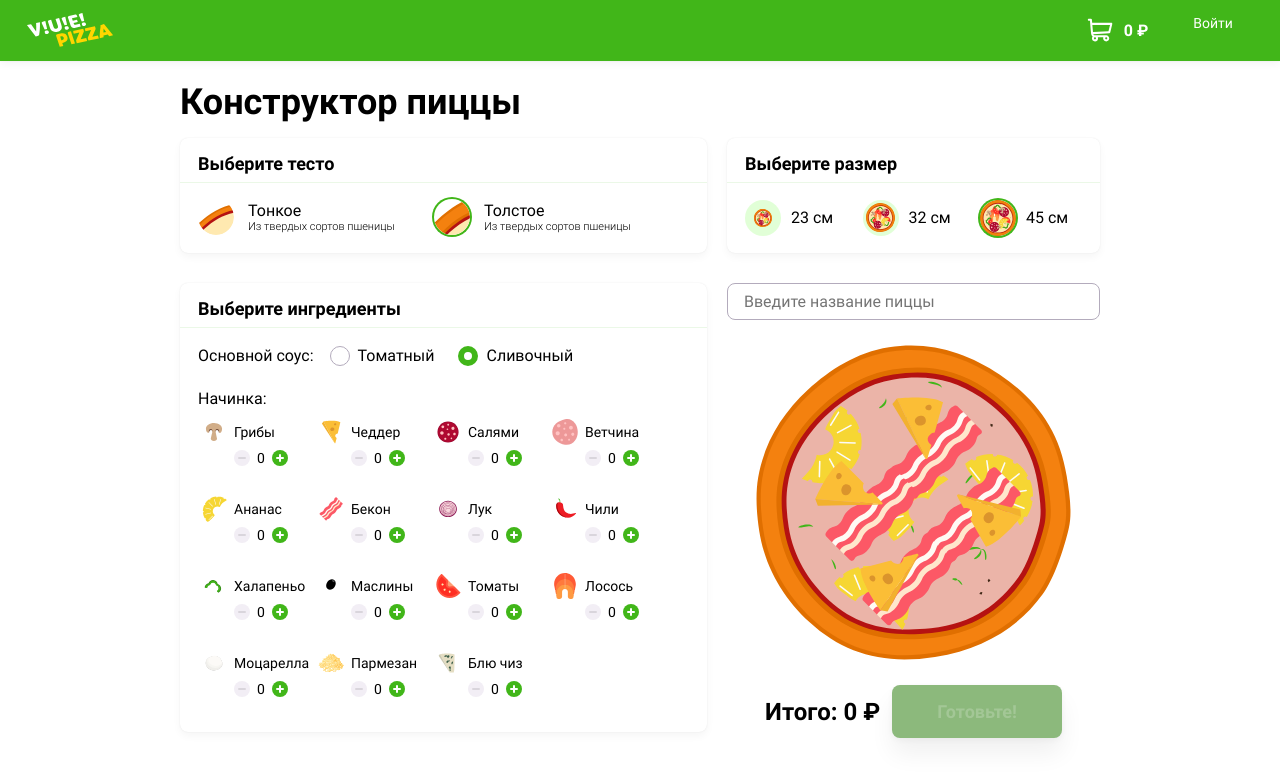
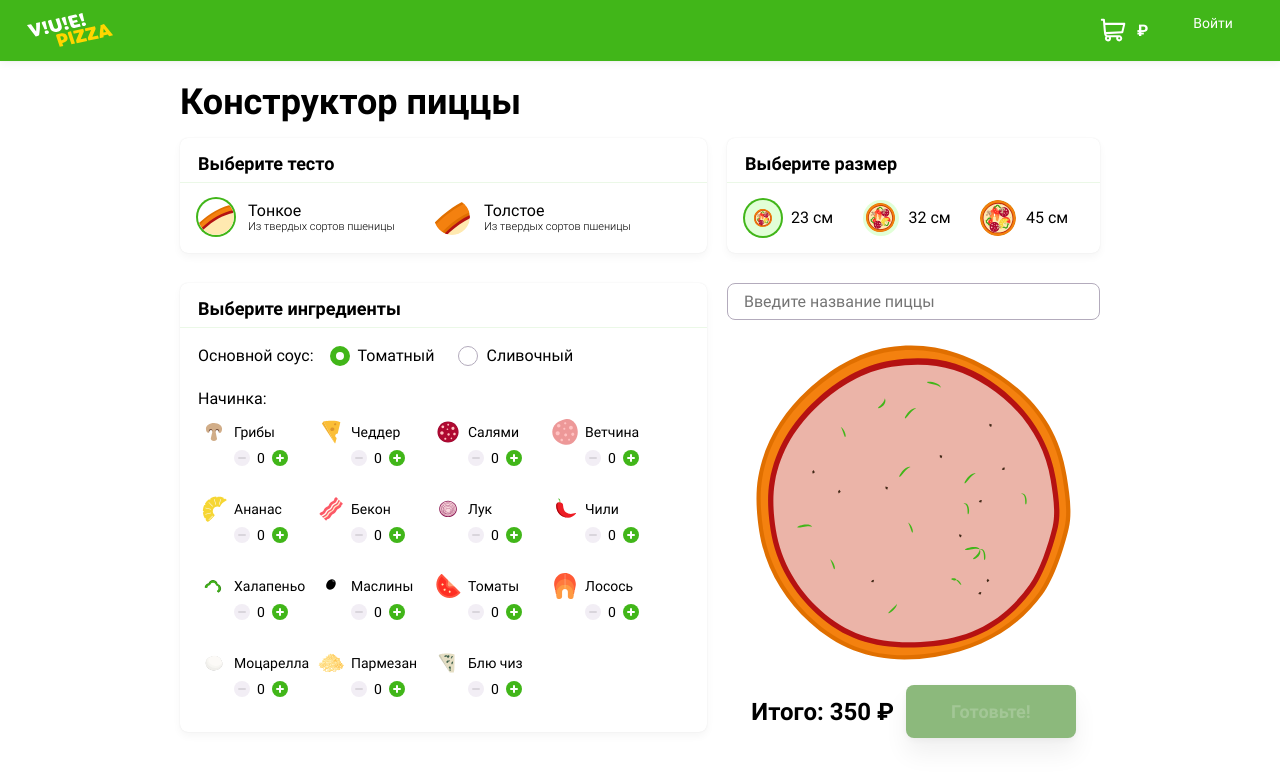
Before and after one commit to htmlacademy-vue/859219-pizza-1, a Vue app in the folder src/frontend/: page / in a window 1280 px wide. Shown: the top 782 px of the page. Built offline with nearby package versions, Linux system fonts and the light colour scheme.

Commit message:
5. Updated Index component

```diff
--- a/src/frontend/src/App.vue
+++ b/src/frontend/src/App.vue
@@ -9,7 +9,9 @@ import Index from "./views/Index";
 
 export default {
   name: "App",
-  components: { Index },
+  components: {
+    Index,
+  },
 };
 </script>
 
--- a/src/frontend/src/main.js
+++ b/src/frontend/src/main.js
@@ -1,5 +1,5 @@
 import Vue from "vue";
-import App from "./App.vue";
+import App from "./App";
 
 Vue.config.productionTip = false;
 
--- a/src/frontend/src/views/Index.vue
+++ b/src/frontend/src/views/Index.vue
@@ -1,214 +1,101 @@
 <template>
-  <div>
-    <header class="header">
-      <div class="header__logo">
-        <a href="" class="logo">
-          <img
-            src="../assets/img/logo.svg"
-            alt="V!U!E! Pizza logo"
-            width="90"
-            height="40"
-          />
-        </a>
-      </div>
-      <div class="header__cart">
-        <a href="">0 ₽</a>
-      </div>
-      <div class="header__user">
-        <a href="" class="header__login"><span>Войти</span></a>
-      </div>
-    </header>
-
+  <AppLayout>
     <main class="content">
-      <form action="" method="post">
+      <form>
         <div class="content__wrapper">
           <h1 class="title title--big">Конструктор пиццы</h1>
 
-          <div class="content__dough">
-            <div class="sheet">
-              <h2 class="title title--small sheet__title">Выберите тесто</h2>
+          <BuilderDoughSelector
+            :items="items"
+            :selected-items="selectedItems"
+            @change-selected-item="changeSelectedItem"
+          />
 
-              <div class="sheet__content dough">
-                <label
-                  class="dough__input"
-                  v-for="dough in pizza.dough"
-                  :key="dough.id"
-                  :class="doughInputClass[dough.id]"
-                >
-                  <input
-                    type="radio"
-                    name="dought"
-                    value="light"
-                    class="visually-hidden"
-                    checked
-                  />
-                  <b>{{ dough.name }}</b>
-                  <span>{{ dough.description }}</span>
-                </label>
-              </div>
-            </div>
-          </div>
+          <BuilderSizeSelector
+            :items="items"
+            :selected-items="selectedItems"
+            @change-selected-item="changeSelectedItem"
+          />
 
-          <div class="content__diameter">
-            <div class="sheet">
-              <h2 class="title title--small sheet__title">Выберите размер</h2>
+          <BuilderIngredientsSelector
+            :items="items"
+            :selected-items="selectedItems"
+            @change-selected-item="changeSelectedItem"
+          />
 
-              <div class="sheet__content diameter">
-                <label
-                  class="diameter__input"
-                  v-for="size in pizza.sizes"
-                  :key="size.id"
-                  :class="diameterInputClass[size.id]"
-                >
-                  <input
-                    type="radio"
-                    name="diameter"
-                    value="normal"
-                    class="visually-hidden"
-                    checked
-                  />
-                  <span>{{ size.name }}</span>
-                </label>
-              </div>
-            </div>
-          </div>
-
-          <div class="content__ingredients">
-            <div class="sheet">
-              <h2 class="title title--small sheet__title">
-                Выберите ингредиенты
-              </h2>
-
-              <div class="sheet__content ingredients">
-                <div class="ingredients__sauce">
-                  <p>Основной соус:</p>
-
-                  <label
-                    class="radio ingredients__input"
-                    v-for="sauce in pizza.sauces"
-                    :key="sauce.id"
-                  >
-                    <input type="radio" name="sauce" value="tomato" checked />
-                    <span>{{ sauce.name }}</span>
-                  </label>
-                </div>
-
-                <div class="ingredients__filling">
-                  <p>Начинка:</p>
-
-                  <ul class="ingredients__list">
-                    <li
-                      class="ingredients__item"
-                      v-for="ingredient in pizza.ingredients"
-                      :key="ingredient.id"
-                    >
-                      <span
-                        class="filling"
-                        :class="fillingClass[ingredient.id]"
-                      >
-                        {{ ingredient.name }}
-                      </span>
-
-                      <div class="counter counter--orange ingredients__counter">
-                        <button
-                          type="button"
-                          class="counter__button counter__button--minus"
-                          disabled
-                        >
-                          <span class="visually-hidden">Меньше</span>
-                        </button>
-                        <input
-                          type="text"
-                          name="counter"
-                          class="counter__input"
-                          value="0"
-                        />
-                        <button
-                          type="button"
-                          class="counter__button counter__button--plus"
-                        >
-                          <span class="visually-hidden">Больше</span>
-                        </button>
-                      </div>
-                    </li>
-                  </ul>
-                </div>
-              </div>
-            </div>
-          </div>
-
-          <div class="content__pizza">
-            <label class="input">
-              <span class="visually-hidden">Название пиццы</span>
-              <input
-                type="text"
-                name="pizza_name"
-                placeholder="Введите название пиццы"
-              />
-            </label>
-
-            <div class="content__constructor">
-              <div class="pizza pizza--foundation--big-tomato">
-                <div class="pizza__wrapper">
-                  <div class="pizza__filling pizza__filling--ananas"></div>
-                  <div class="pizza__filling pizza__filling--bacon"></div>
-                  <div class="pizza__filling pizza__filling--cheddar"></div>
-                </div>
-              </div>
-            </div>
-
-            <div class="content__result">
-              <p>Итого: 0 ₽</p>
-              <button type="button" class="button" disabled>Готовьте!</button>
-            </div>
-          </div>
+          <BuilderPizzaView
+            :items="items"
+            :selected-items="selectedItems"
+            v-model="pizzaName"
+          />
         </div>
       </form>
     </main>
-  </div>
+  </AppLayout>
 </template>
 
 <script>
-import misc from "../static/misc.json";
+import AppLayout from "../layouts/AppLayout";
+import BuilderDoughSelector from "../modules/builder/components/BuilderDoughSelector";
+import BuilderIngredientsSelector from "../modules/builder/components/BuilderIngredientsSelector";
+import BuilderPizzaView from "../modules/builder/components/BuilderPizzaView";
+import BuilderSizeSelector from "../modules/builder/components/BuilderSizeSelector";
 import pizza from "../static/pizza.json";
-import user from "../static/user.json";
 
 export default {
   name: "Index",
+  components: {
+    AppLayout,
+    BuilderPizzaView,
+    BuilderIngredientsSelector,
+    BuilderDoughSelector,
+    BuilderSizeSelector,
+  },
   data() {
     return {
-      misc,
-      pizza,
-      user,
-      doughInputClass: {
-        1: "dough__input--light",
-        2: "dough__input--large",
+      items: {
+        dough: pizza.dough,
+        size: pizza.sizes,
+        sauce: pizza.sauces,
+        ingredients: pizza.ingredients,
       },
-      diameterInputClass: {
-        1: "diameter__input--small",
-        2: "diameter__input--normal",
-        3: "diameter__input--big",
+      selectedItems: {
+        dough: { ...pizza.dough[0] },
+        size: { ...pizza.sizes[0] },
+        sauce: { ...pizza.sauces[0] },
+        ingredients: [],
       },
-      fillingClass: {
-        1: "filling--mushrooms",
-        2: "filling--cheddar",
-        3: "filling--salami",
-        4: "filling--ham",
-        5: "filling--ananas",
-        6: "filling--bacon",
-        7: "filling--onion",
-        8: "filling--chile",
-        9: "filling--jalapeno",
-        10: "filling--olives",
-        11: "filling--tomatoes",
-        12: "filling--salmon",
-        13: "filling--mozzarella",
-        14: "filling--parmesan",
-        15: "filling--blue_cheese",
-      },
+      pizzaName: "",
     };
+  },
+  methods: {
+    changeSelectedItem({ name, id, value = null }) {
+      if (value) {
+        const itemIndex = this.selectedItems[name].findIndex(
+          (item) => item.id === id
+        );
+
+        if (~itemIndex) {
+          const item = this.selectedItems[name][itemIndex];
+          const itemValue = item.value + value;
+
+          if (itemValue === 0) {
+            this.selectedItems[name].splice(itemIndex, 1);
+          } else {
+            item.value = itemValue;
+          }
+        } else {
+          this.selectedItems[name].push({
+            ...(this.items[name].filter((item) => item.id === id)[0] || []),
+            value,
+          });
+        }
+      } else {
+        this.selectedItems[name] = {
+          ...this.items[name].find((item) => item.id === +id),
+        };
+      }
+    },
   },
 };
 </script>
-
-<style scoped></style>
```
